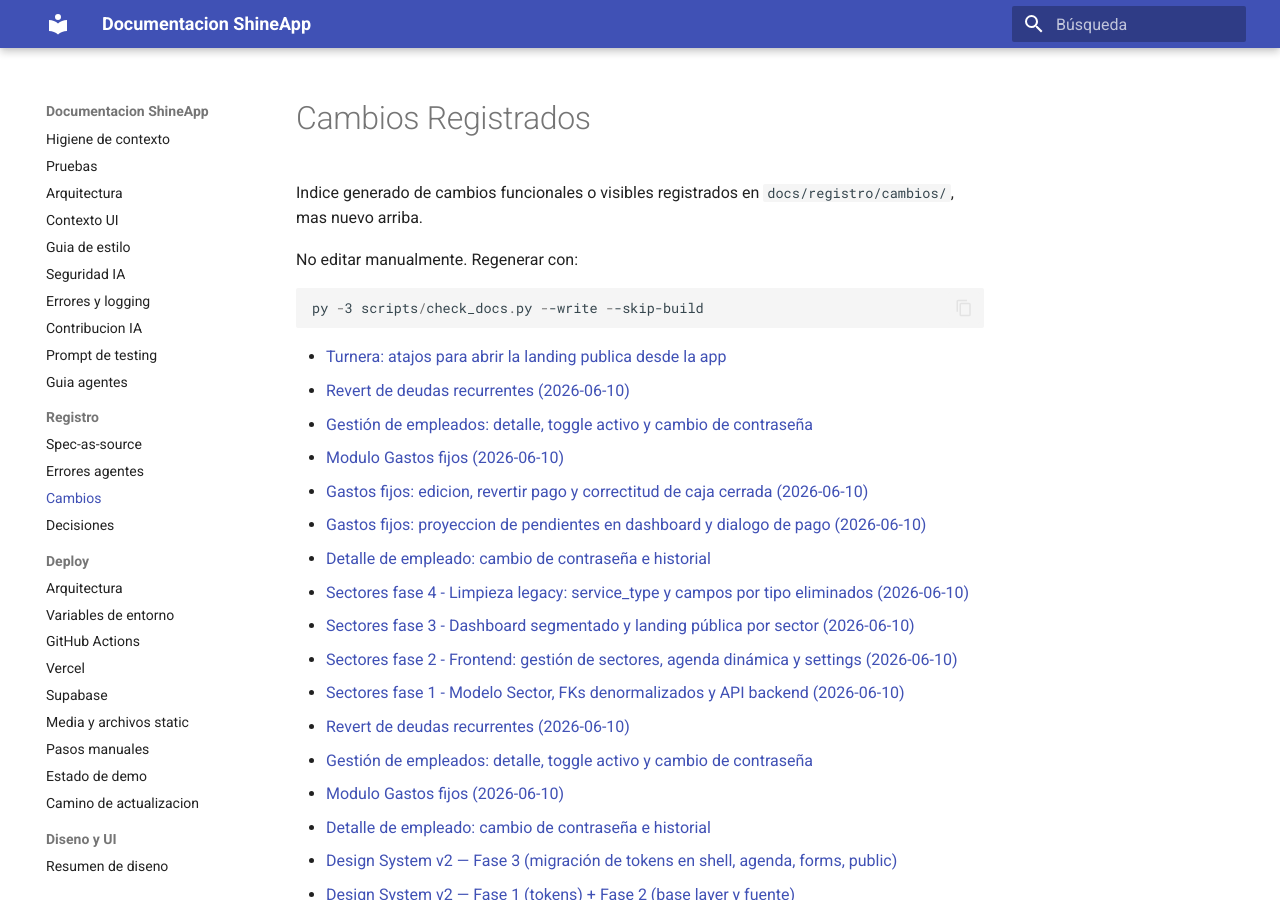
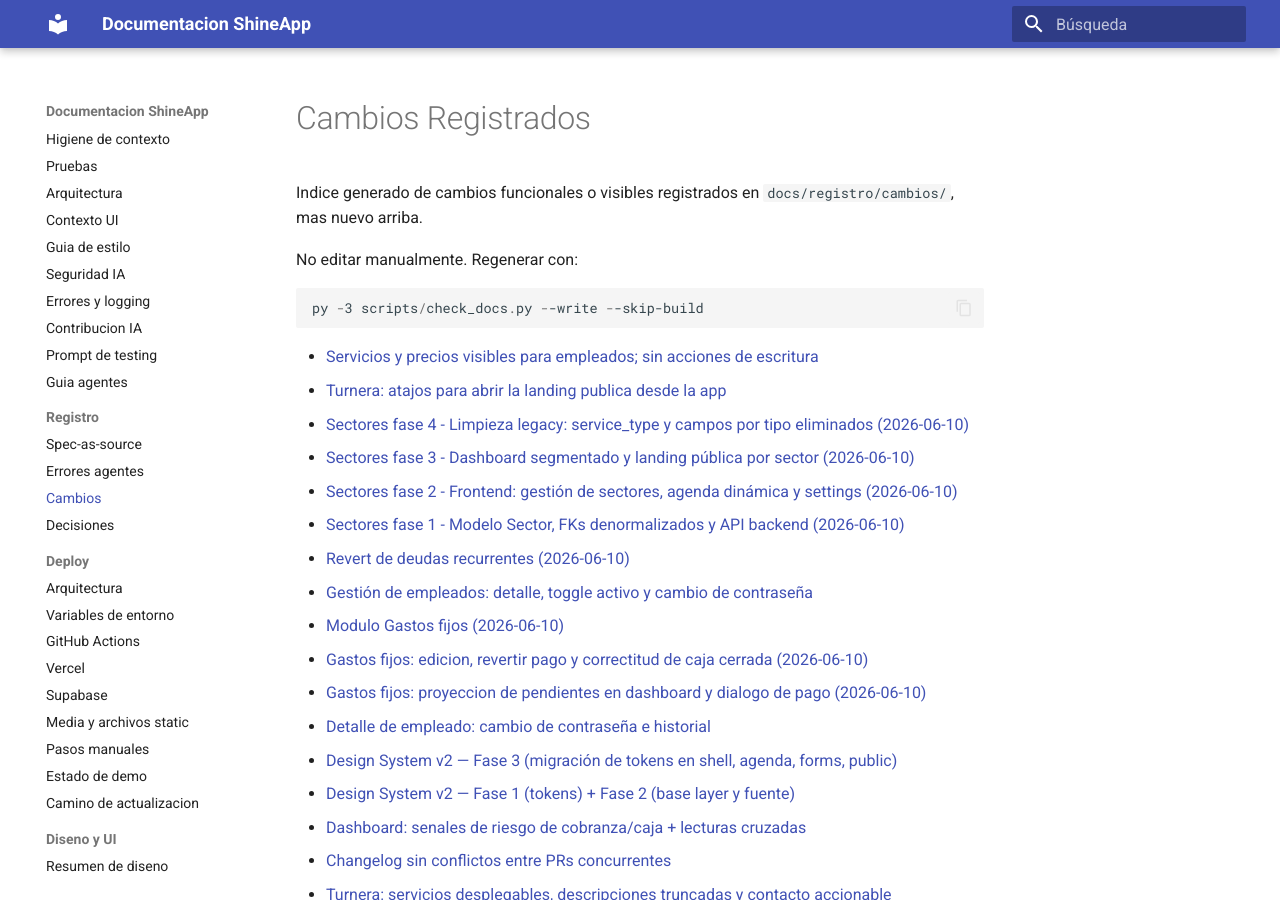
Before and after one commit to juanikitro/ShineApp, an MkDocs documentation site: the page built from docs/registro/cambios/index.md, in a window 1280 px wide and 900 px high. Built offline with MkDocs 1.6.1 and Material for MkDocs 9.7.7, drawn with Linux system fonts in a browser that asks for light colours.

Commit message:
docs: regenerar indices y CHANGELOG con entrada de servicios para empleados
Co-Authored-By: Claude Sonnet 4.6 <noreply@anthropic.com>

````diff
--- a/docs/registro/cambios/index.md
+++ b/docs/registro/cambios/index.md
@@ -9,13 +9,8 @@ No editar manualmente. Regenerar con:
 py -3 scripts/check_docs.py --write --skip-build
 ```
 
+- [Servicios y precios visibles para empleados; sin acciones de escritura](2026-06-11-servicios-visibles-para-empleados.md)
 - [Turnera: atajos para abrir la landing publica desde la app](2026-06-10-turnera-atajos-de-acceso.md)
-- [Revert de deudas recurrentes (2026-06-10)](2026-06-10-revert-deudas-recurrentes.md)
-- [Gestión de empleados: detalle, toggle activo y cambio de contraseña](2026-06-10-gestion-empleados-detalle.md)
-- [Modulo Gastos fijos (2026-06-10)](2026-06-10-gastos-fijos.md)
-- [Gastos fijos: edicion, revertir pago y correctitud de caja cerrada (2026-06-10)](2026-06-10-gastos-fijos-mejoras.md)
-- [Gastos fijos: proyeccion de pendientes en dashboard y dialogo de pago (2026-06-10)](2026-06-10-gastos-fijos-mejoras-2.md)
-- [Detalle de empleado: cambio de contraseña e historial](2026-06-10-employee-detail-password-history.md)
 - [Sectores fase 4 - Limpieza legacy: service_type y campos por tipo eliminados (2026-06-10)](2026-06-10-sectores-fase-4-limpieza-legacy.md)
 - [Sectores fase 3 - Dashboard segmentado y landing pública por sector (2026-06-10)](2026-06-10-sectores-fase-3-dashboard-landing.md)
 - [Sectores fase 2 - Frontend: gestión de sectores, agenda dinámica y settings (2026-06-10)](2026-06-10-sectores-fase-2-frontend.md)
````
Also changed, not shown: other parts of docs/registro/cambios/index.md (+2 -0 lines), CHANGELOG.md (+5 -6 lines).
